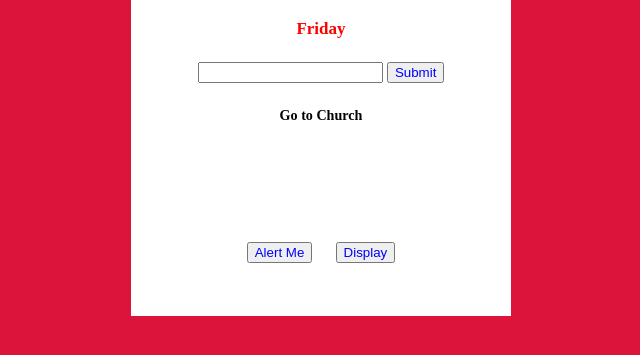
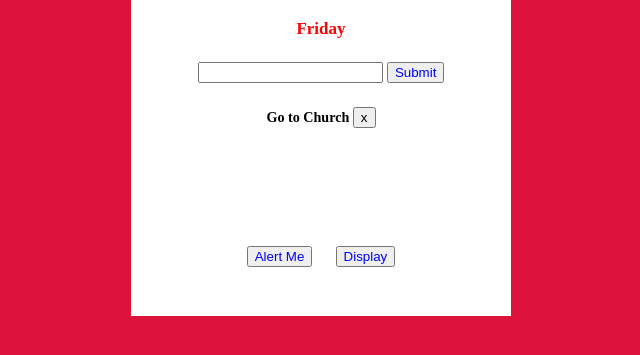
Before and after one commit to Monica-Macharia/to-do-list, a plain HTML site: page index.html in a window 1280 px wide. Shown: the part 75-430 px from the top of the page, without its empty margins (319-959 px from the left). Drawn offline with Linux system fonts and the light colour scheme.

Commit message:
added a button

```diff
--- a/index.html
+++ b/index.html
@@ -11,7 +11,7 @@
                 <input type="text" id="value">
                 <button class="submit">Submit</button>
             </form>
-            <h5 class="go">Go to Church</h5>
+            <h5 class="go">Go to Church <button>x</button></h5>
             <div class="buttons">
             <button class="alert">Alert Me</button>
             <button class="display">Display</button>
```
